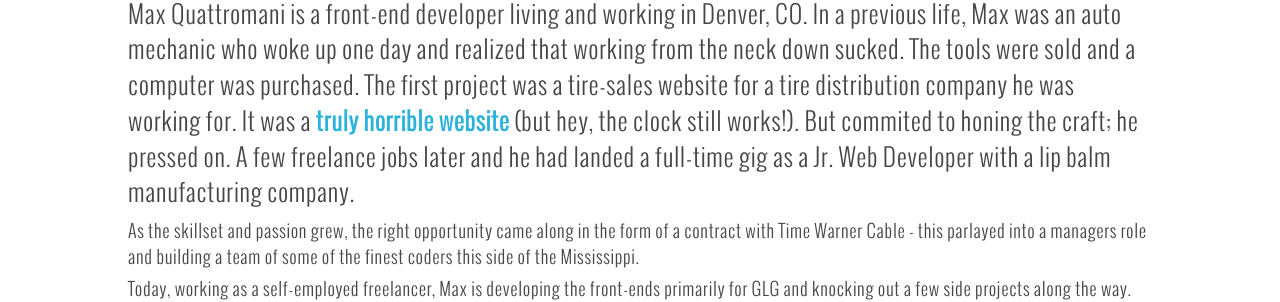
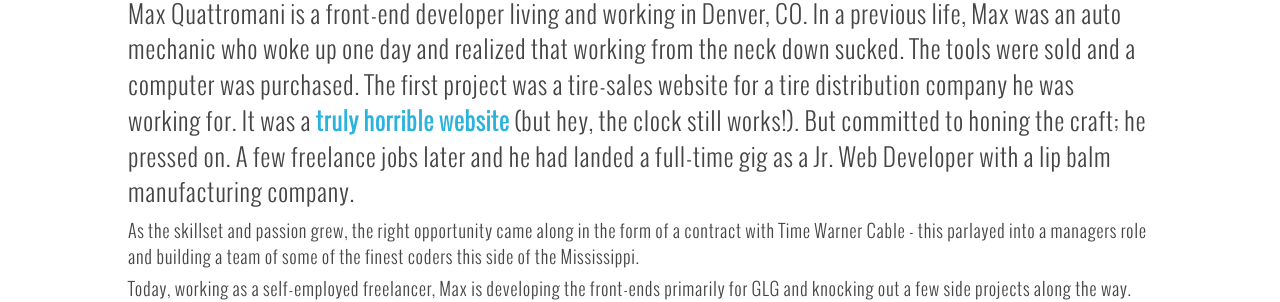
Before and after one commit to quattromani/maxquattromani, a Jekyll site: the page built from about/index.html, in a window 1280 px wide. Shown: the part 672-974 px from the top of the page. Built offline with Jekyll 4.4.1, drawn with Linux system fonts in a browser that asks for light colours; nearby versions of some CDN libraries.

Commit message:
blargh! more typos

```diff
--- a/about/index.html
+++ b/about/index.html
@@ -18,7 +18,7 @@ parent: About
 
     <h3>Currently engineering Software for <a href="http://glg.it">GLG</a>. Formerly Managed front-end development at <a href="http://twc.com">Time Warner Cable</a>.</h3>
 
-    <p class="lede">Max Quattromani is a front-end developer living and working in Denver, CO. In a previous life, Max was an auto mechanic who woke up one day and realized that working from the neck down sucked. The tools were sold and a computer was purchased. The first project was a tire-sales website for a tire distribution company he was working for. It was a <a href="https://web.archive.org/web/20110817043157/http://tdidenver.com/">truly horrible website</a> (but hey, the clock still works!). But commited to honing the craft; he pressed on. A few freelance jobs later and he had landed a full-time gig as a Jr. Web Developer with a lip balm manufacturing company.</p>
+    <p class="lede">Max Quattromani is a front-end developer living and working in Denver, CO. In a previous life, Max was an auto mechanic who woke up one day and realized that working from the neck down sucked. The tools were sold and a computer was purchased. The first project was a tire-sales website for a tire distribution company he was working for. It was a <a href="https://web.archive.org/web/20110817043157/http://tdidenver.com/">truly horrible website</a> (but hey, the clock still works!). But committed to honing the craft; he pressed on. A few freelance jobs later and he had landed a full-time gig as a Jr. Web Developer with a lip balm manufacturing company.</p>
 
     <p>As the skillset and passion grew, the right opportunity came along in the form of a contract with Time Warner Cable - this parlayed into a managers role and building a team of some of the finest coders this side of the Mississippi.</p>
 
```
